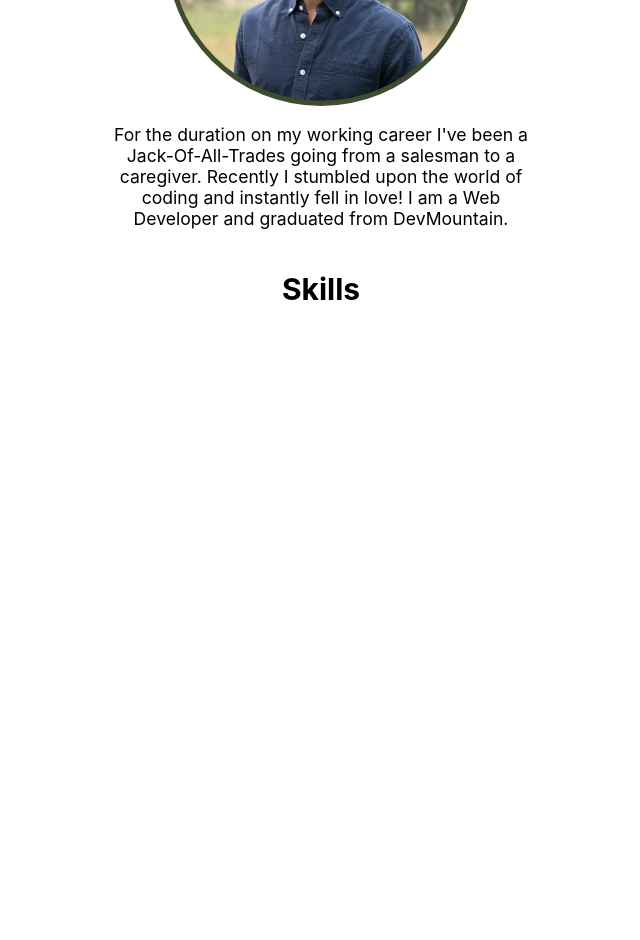
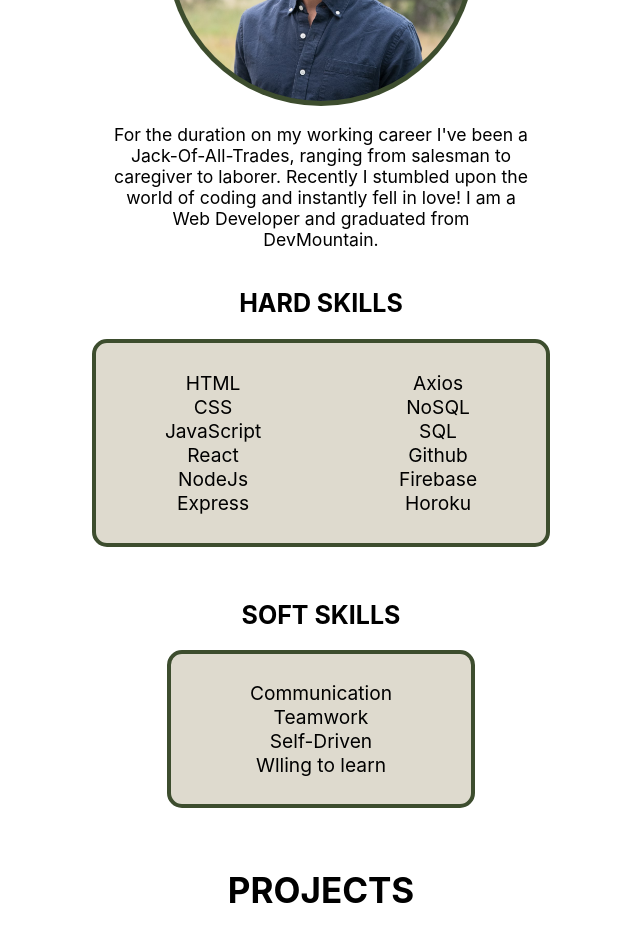
Before and after one commit to SpencerLake/Portfolio-rework, a React (Create React App) app: page / in a window 1280 px wide. Shown: the part 1120-2060 px from the top of the page, without its empty margins (319-959 px from the left). Before the commit the page ends 1616 px from the top, so only its background shows below. Built offline with nearby package versions, Linux system fonts and the light colour scheme.

Commit message:
finished about page

```diff
--- a/src/components/About.js
+++ b/src/components/About.js
@@ -11,12 +11,39 @@ export default function About() {
             </div>
             <div className='biography'>
                 <p className='descript-text'>For the duration on my working career I've been a
-                    Jack-Of-All-Trades going from a salesman to a caregiver.
+                    Jack-Of-All-Trades, ranging from salesman to caregiver to laborer.
                      Recently I stumbled upon the world of coding and instantly
                       fell in love! I am a Web Developer and graduated from
                        DevMountain.</p>
             </div>
-            <h2 className='secondary-title'>Skills</h2>
+            <h2 className='secondary-title'>HARD SKILLS</h2>
+            <div className='skills-holder-hard'>
+                <ul className='skill-list-hard'>
+                    <li>HTML</li>
+                    <li>CSS</li>
+                    <li>JavaScript</li>
+                    <li>React</li>
+                    <li>NodeJs</li>
+                    <li>Express</li>
+                </ul>
+                <ul className='skill-list-hard'>
+                    <li>Axios</li>
+                    <li>NoSQL</li>
+                    <li>SQL</li>
+                    <li>Github</li>
+                    <li>Firebase</li>
+                    <li>Horoku</li>
+                </ul>
+            </div>
+            <h2 className='secondary-title'>SOFT SKILLS</h2>
+            <div className='skills-holder-soft'>
+                <ul className='skill-list-soft'>
+                    <li>Communication</li>
+                    <li>Teamwork</li>
+                    <li>Self-Driven</li>
+                    <li>Wlling to learn</li>
+                </ul>
+            </div>
         </div>
     )
 }
--- a/src/components/App.css
+++ b/src/components/App.css
@@ -43,11 +43,21 @@
 }
 
 .secondary-title {
-  font-size: 30px;
+  font-size: 25px;
 }
 
 .descript-text {
   font-size: 1.1rem;
+  font-weight: 400;
+}
+
+ul {
+  list-style-type: none;
+  padding: 0%;
+}
+
+li {
+  font-size: 1.2rem;
   font-weight: 400;
 }
 
@@ -110,6 +120,8 @@
 
 /* About Page ======================================== */
 
+/* Pic & Bio */
+
 .aboutpage {
   min-height: 100vh;
   padding-top: 1rem;
@@ -165,3 +177,59 @@
   }
 
 }
+
+/* Skills */
+
+.skills-holder-hard {
+  width: 300px;
+  min-height: 200px;
+  background-color: #DEDACE;
+  border: solid 4px #3D4D2E;
+  border-radius: 15px;
+  margin-bottom: 2rem;
+  display: flex;
+  justify-content: space-around;
+  align-items: center;
+}
+
+.skills-holder-soft {
+  width: 300px;
+  min-height: 150px;
+  background-color: #DEDACE;
+  border: solid 4px #3D4D2E;
+  border-radius: 15px;
+  margin-bottom: 2rem;
+  display: flex;
+  justify-content: space-around;
+  align-items: center;
+}
+
+@media only screen and (min-width:1024px) {
+
+  .skills-holder-hard {
+    width: 450px;
+    min-height: 200px;
+    background-color: #DEDACE;
+    border: solid 4px #3D4D2E;
+    border-radius: 15px;
+    margin-bottom: 2rem;
+    display: flex;
+    justify-content: space-around;
+    align-items: center;
+  }
+
+  .skills-holder-soft {
+    width: 300px;
+    min-height: 150px;
+    background-color: #DEDACE;
+    border: solid 4px #3D4D2E;
+    border-radius: 15px;
+    margin-bottom: 2rem;
+    display: flex;
+    justify-content: space-around;
+    align-items: center;
+  }
+
+}
+
+/* Projects Page ======================================== */
--- a/src/components/App.js
+++ b/src/components/App.js
@@ -1,6 +1,7 @@
 import React from 'react'
 import Landing from './Landing.js'
 import About from './About.js'
+import Projects from './Projects.js'
 import './App.css'
 
 function App() {
@@ -8,6 +9,7 @@ function App() {
     <div className="App">
       <Landing/>
       <About/>
+      <Projects/>
     </div>
   );
 }
--- /dev/null
+++ b/src/components/Projects.js
@@ -0,0 +1,10 @@
+import React from "react"
+import "./App.css"
+
+export default function Projects() {
+    return (
+        <div className="projects-page">
+            <h2 className="section-title">PROJECTS</h2>
+        </div>
+    )
+}
```
